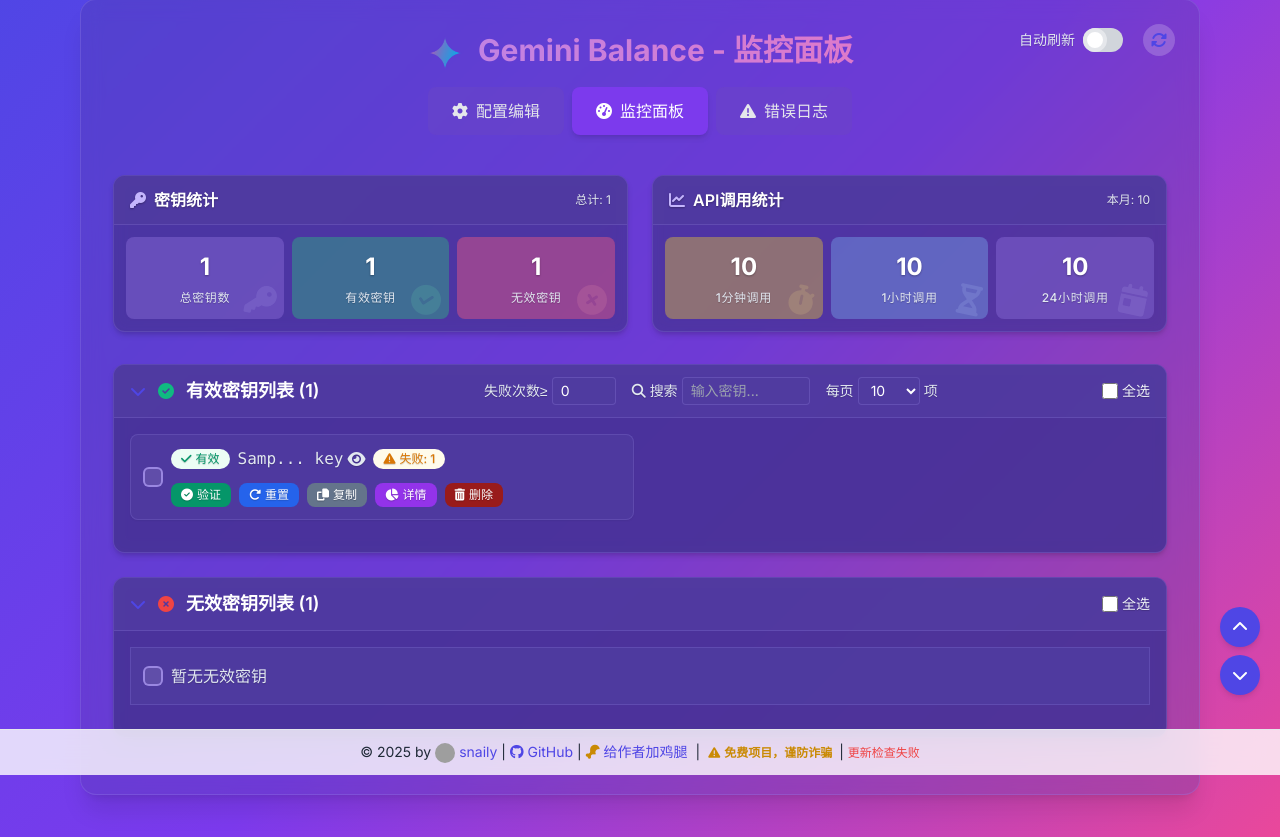
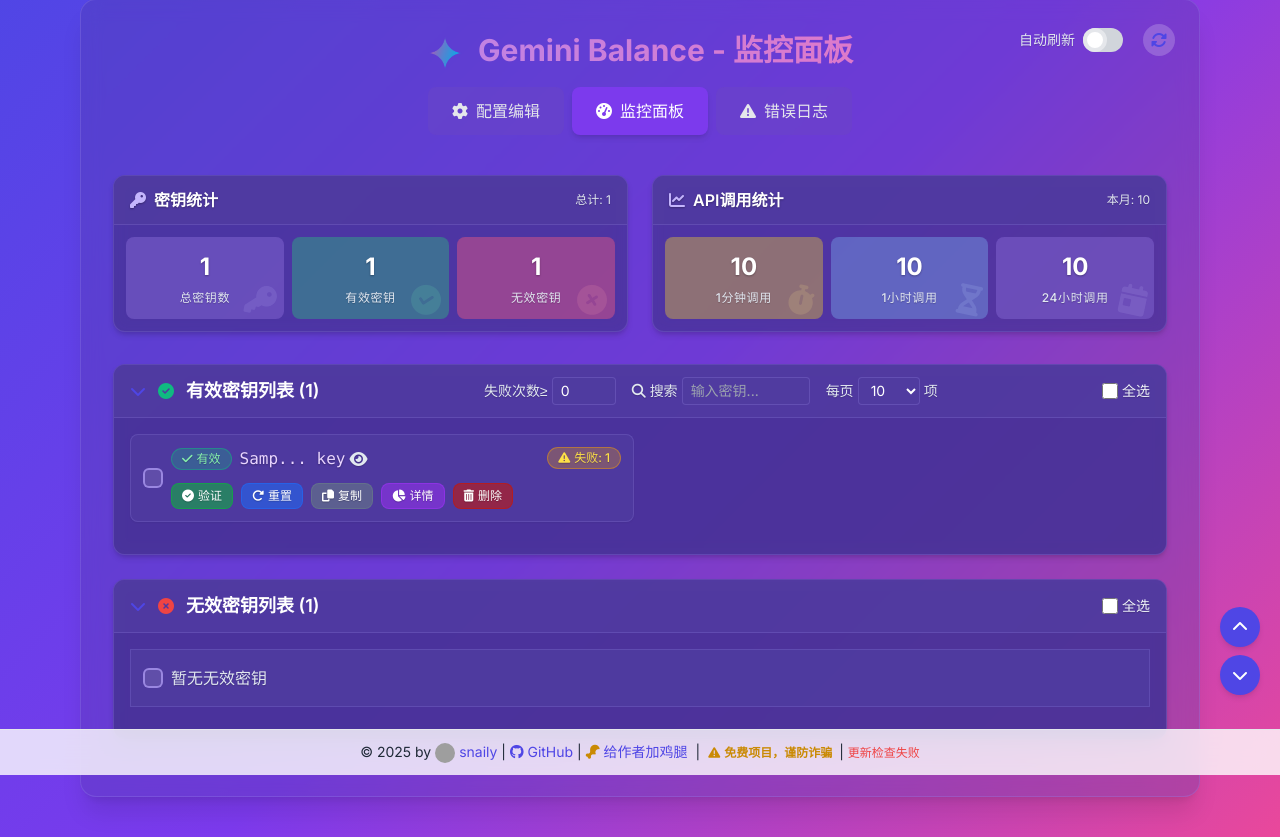
Before and after one commit to zhu748/mihayo, a Python web app: template app/templates/keys_status.html in a window 1280 px wide. Shown: the part 25-862 px from the top of the page. Run offline with Jinja, Linux system fonts and the light colour scheme; the template is opened without the code that fills it: most values are stand-ins (such as "Sample title", 1, 10 or a date in 2020); some libraries are stand-ins or nearby versions; grey boxes are pictures that could not be loaded.

Commit message:
feat(ui): 更新密钥状态页面样式和交互
本次提交主要对密钥状态页面的样式进行了调整，增强了用户界面的可用性和视觉效果。

主要变更包括：

- **悬停效果**:
  - 调整了API调用统计项的悬停背景色，使其更暗以更好地融合主题。

- **密钥列表按钮样式**:
  - 更新了有效、无效、复制、详情和删除按钮的背景色和悬停效果，确保在不同状态下的视觉一致性。

- **状态标签样式**:
  - 调整了有效、失败和无效标签的颜色和样式，使其在密钥列表中更加醒目。

这些更改旨在提升用户体验，使密钥管理界面更加直观和美观。

```diff
--- a/app/templates/keys_status.html
+++ b/app/templates/keys_status.html
@@ -181,6 +181,32 @@ endblock %} {% block head_extra_styles %}
   .stat-info {
     color: #bfdbfe;
     background-color: rgba(80, 130, 220, 0.35);
+  }
+
+  /* 新增：调整API调用统计项的悬停背景色，使其更暗更融合主题 */
+  .stat-item.stat-warning:hover {
+    background-color: rgba(
+      200,
+      160,
+      20,
+      0.55
+    ) !important; /* 从 hover:bg-amber-100 调整 */
+  }
+  .stat-item.stat-info:hover {
+    background-color: rgba(
+      80,
+      130,
+      220,
+      0.55
+    ) !important; /* 从 hover:bg-blue-100 调整 */
+  }
+  .stat-item.stat-primary:hover {
+    background-color: rgba(
+      107,
+      70,
+      193,
+      0.6
+    ) !important; /* 从 hover:bg-indigo-100 调整 */
   }
 
   /* 响应式调整 */
@@ -326,7 +352,7 @@ endblock %} {% block head_extra_styles %}
   }
 
   .key-text {
-    color: #ffffff;
+    color: #e9d5ff !important; /* 修改API密钥颜色为淡紫色并确保优先 */
     text-shadow: 0 1px 2px rgba(0, 0, 0, 0.3);
     font-weight: 500;
   }
@@ -527,6 +553,105 @@ endblock %} {% block head_extra_styles %}
     background-color: rgba(120, 100, 200, 0.6) !important;
     transform: translateY(-2px);
     box-shadow: 0 4px 8px rgba(0, 0, 0, 0.2);
+  }
+
+  /* 新增：密钥列表内按钮背景和悬停颜色调整 */
+  /* 验证按钮 (绿色) */
+  #validKeys li button.bg-success-600,
+  #invalidKeys li button.bg-success-600 {
+    background-color: rgba(22, 163, 74, 0.65) !important;
+    border: 1px solid rgba(22, 163, 74, 0.85);
+  }
+  #validKeys li button.bg-success-600:hover,
+  #invalidKeys li button.bg-success-600:hover {
+    background-color: rgba(21, 128, 61, 0.75) !important;
+    border-color: rgba(21, 128, 61, 0.95);
+  }
+
+  /* 重置按钮 (蓝色) */
+  #validKeys li button.bg-blue-600,
+  #invalidKeys li button.bg-blue-600 {
+    background-color: rgba(37, 99, 235, 0.65) !important;
+    border: 1px solid rgba(37, 99, 235, 0.85);
+  }
+  #validKeys li button.bg-blue-600:hover,
+  #invalidKeys li button.bg-blue-600:hover {
+    background-color: rgba(29, 78, 216, 0.75) !important;
+    border-color: rgba(29, 78, 216, 0.95);
+  }
+
+  /* 复制按钮 (灰色) */
+  #validKeys li button.bg-slate-500,
+  #invalidKeys li button.bg-slate-500 {
+    background-color: rgba(100, 116, 139, 0.65) !important;
+    border: 1px solid rgba(100, 116, 139, 0.85);
+  }
+  #validKeys li button.bg-slate-500:hover,
+  #invalidKeys li button.bg-slate-500:hover {
+    background-color: rgba(71, 85, 105, 0.75) !important;
+    border-color: rgba(71, 85, 105, 0.95);
+  }
+
+  /* 详情按钮 (紫色) */
+  #validKeys li button.bg-purple-600,
+  #invalidKeys li button.bg-purple-600 {
+    background-color: rgba(
+      147,
+      51,
+      234,
+      0.6
+    ) !important; /* Tailwind purple-600 is 9333ea. Using purple-500 (a855f7) as base for rgba */
+    border: 1px solid rgba(147, 51, 234, 0.8);
+  }
+  #validKeys li button.bg-purple-600:hover,
+  #invalidKeys li button.bg-purple-600:hover {
+    background-color: rgba(
+      126,
+      34,
+      206,
+      0.7
+    ) !important; /* Tailwind purple-600 as base for hover */
+    border-color: rgba(126, 34, 206, 0.9);
+  }
+
+  /* 删除按钮 (红色) - HTML中使用 bg-red-800 */
+  #validKeys li button.bg-red-800,
+  #invalidKeys li button.bg-red-800 {
+    background-color: rgba(185, 28, 28, 0.65) !important; /* Based on red-700 */
+    border: 1px solid rgba(185, 28, 28, 0.85);
+  }
+  #validKeys li button.bg-red-800:hover,
+  #invalidKeys li button.bg-red-800:hover {
+    background-color: rgba(153, 27, 27, 0.75) !important; /* Based on red-800 */
+    border-color: rgba(153, 27, 27, 0.95);
+  }
+
+  /* 新增：密钥列表内状态标签颜色调整 */
+  /* 有效标签 (绿色) */
+  #validKeys li span.bg-success-50.text-success-600,
+  #invalidKeys li span.bg-success-50.text-success-600 {
+    background-color: rgba(16, 185, 129, 0.28) !important;
+    color: #86efac !important; /* Slightly lighter green for text */
+    border: 1px solid rgba(16, 185, 129, 0.45);
+  }
+
+  /* 失败计数标签 (黄色) */
+  #validKeys li span.bg-amber-50.text-amber-600,
+  #invalidKeys li span.bg-amber-50.text-amber-600 {
+    background-color: rgba(245, 158, 11, 0.28) !important;
+    color: #fde047 !important; /* Slightly lighter amber for text */
+    border: 1px solid rgba(245, 158, 11, 0.45);
+    position: absolute; /* 移动到右上角 */
+    top: 0.75rem; /* 配合li的p-3内边距 */
+    right: 0.75rem;
+    z-index: 5; /* 确保在其他元素之上 */
+  }
+
+  /* 无效标签 (红色) - for invalidKeys list */
+  #invalidKeys li span.bg-danger-50.text-danger-600 {
+    background-color: rgba(239, 68, 68, 0.28) !important;
+    color: #fca5a5 !important; /* Standard danger text color often works well */
+    border: 1px solid rgba(239, 68, 68, 0.45);
   }
 </style>
 {% endblock %} {% block head_extra_scripts %}
@@ -840,9 +965,7 @@ endblock %} {% block head_extra_styles %}
                     <i class="fas fa-check mr-1"></i> 有效
                   </span>
                   <div class="flex items-center gap-1">
-                    <span
-                      class="key-text font-mono text-gray-700"
-                      data-full-key="{{ key }}"
+                    <span class="key-text font-mono" data-full-key="{{ key }}"
                       >{{ key[:4] + '...' + key[-4:] }}</span
                     >
                     <button
@@ -1022,9 +1145,7 @@ endblock %} {% block head_extra_styles %}
                     <i class="fas fa-times mr-1"></i> 无效
                   </span>
                   <div class="flex items-center gap-1">
-                    <span
-                      class="key-text font-mono text-gray-700"
-                      data-full-key="{{ key }}"
+                    <span class="key-text font-mono" data-full-key="{{ key }}"
                       >{{ key[:4] + '...' + key[-4:] }}</span
                     >
                     <button
```
